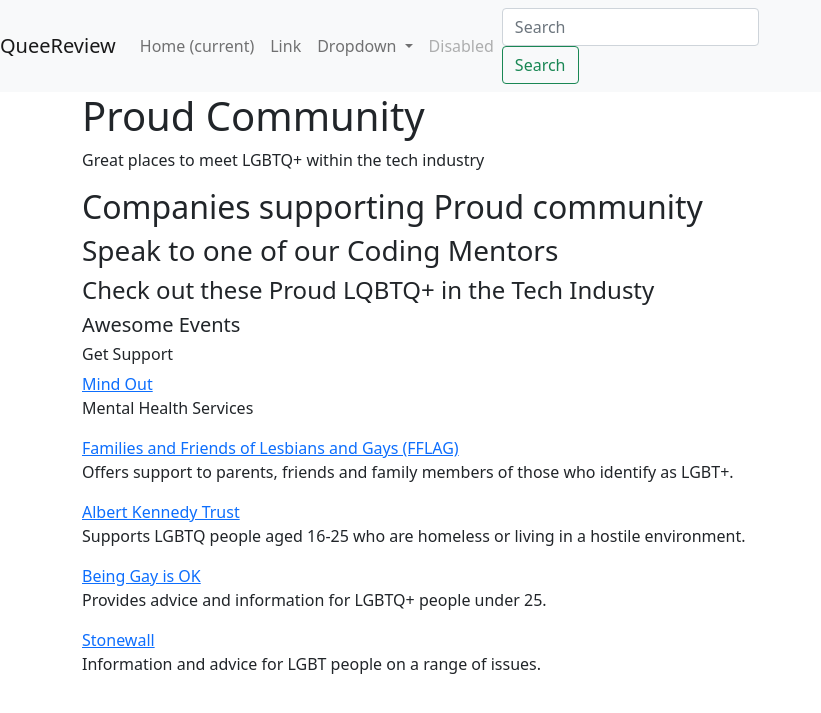
After one commit to Lucy-Glanville-Brown/queereview, a Flask app: template templates/ally.html in a window 1280 px wide. The commit adds this page. Shown: the top 713 px of the page, without its empty margins (0-821 px from the left). Run offline with Flask 2, Linux system fonts and the light colour scheme; the template is opened without the code that fills it, so the values that code supplies are empty; some libraries are stand-ins or nearby versions.

Commit message:
Created ally.html with h1-6 and links

```diff
--- /dev/null
+++ b/templates/ally.html
@@ -0,0 +1,27 @@
+{% extends "base.html" %}
+
+{% block content %}
+
+<section>
+    <h1>Proud Community</h1>
+    <p>Great places to meet LGBTQ+ within the tech industry</p>
+    <h2>Companies supporting Proud community</h2>
+    <h3>Speak to one of our Coding Mentors</h3>
+    <h4>Check out these Proud LQBTQ+ in the Tech Industy</h4>
+    <h5>Awesome Events</h5>
+    <h6>Get Support</h6>
+    <a href="https://mindout.org.uk/">Mind Out</a>
+    <p>Mental Health Services</p>
+    <a href="https://www.fflag.org.uk">Families and Friends of Lesbians and Gays (FFLAG)</a>
+    <p>Offers support to parents, friends and family members of those who identify as LGBT+.</p>
+    <a href="https://www.akt.org.uk">Albert Kennedy Trust</a>
+    <p>Supports LGBTQ people aged 16-25 who are homeless or living in a hostile environment.</p>
+    <a href="https://bgiok.org.uk">Being Gay is OK</a>
+    <p>Provides advice and information for LGBTQ+ people under 25. </p>
+    <a href="https://stonewall.org.uk">Stonewall</a>
+    <p>Information and advice for LGBT people on a range of issues.</p>
+</section>
+
+
+
+{% endblock %}
--- a/templates/index.html
+++ b/templates/index.html
@@ -8,6 +8,7 @@
     <h3>This is awesome!</h3>
     <h4>Another change</h4>
     <h5>Another lovely change</h5>
+    <h6>Check out these events</h6>
 </section>
 
 
```
